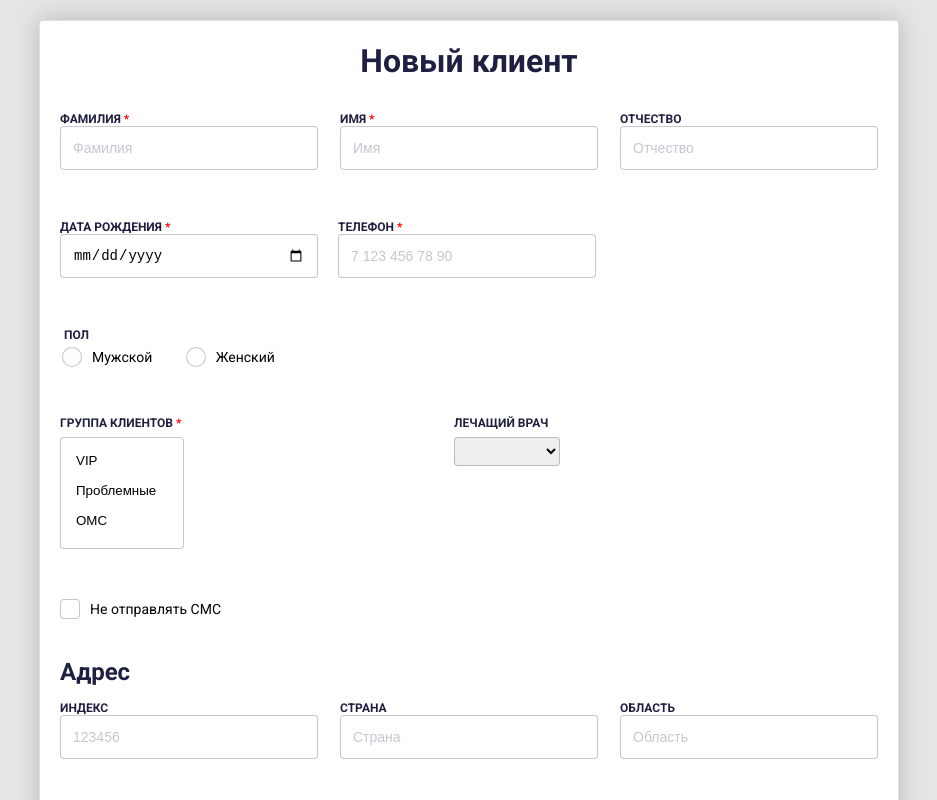
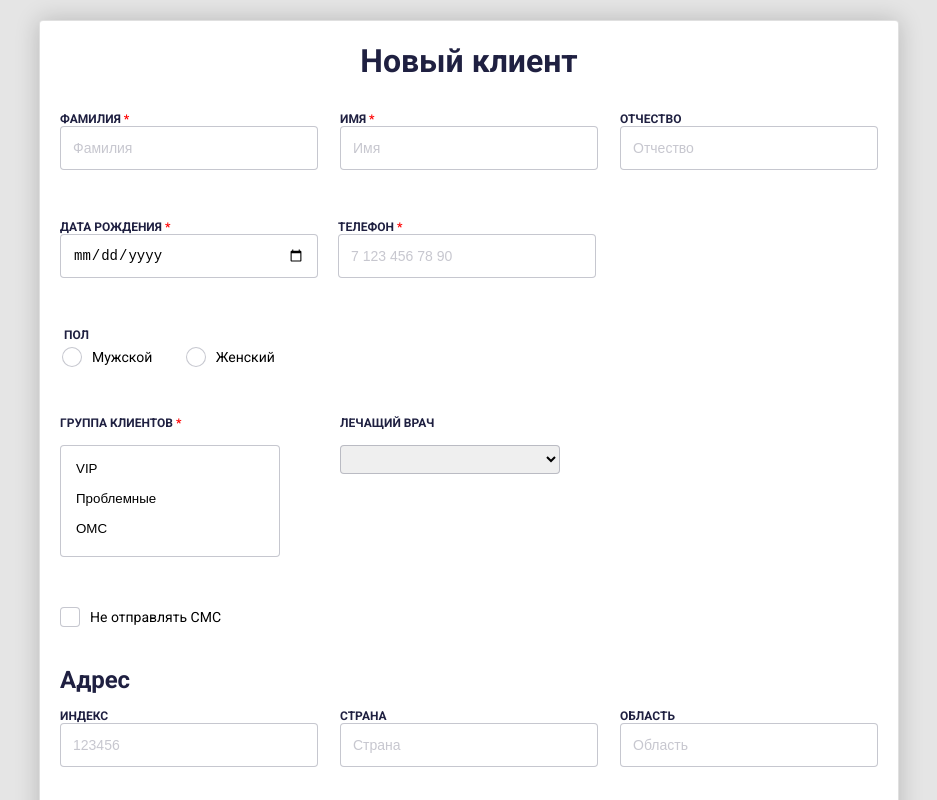
Before and after one commit to mefistodevelop/vue-form, a Vue app: page / in a window 1280 px wide. Shown: the top 800 px of the page, without its empty margins (171-1108 px from the left). Built offline with nearby package versions, Linux system fonts and the light colour scheme.

Commit message:
feat: make label's title property dinamic
show title only if select is multiple

```diff
--- a/src/components/Selector.vue
+++ b/src/components/Selector.vue
@@ -1,8 +1,8 @@
 <template>
   <div class="selector">
-    <label class="selector__label" title="Чтобы выбрать несколько вариантов нажмите Ctrl">
+    <label class="selector__label" :title="title">
       <span class="selector__header">
-        {{ placeholder }}
+        <span class="selector__label-text">{{ placeholder }}</span>
         <span class="selector__star" v-if="required">*</span>
         <small class="selector__error" v-if="v.$error && !v.$required">
           Это поле обязательно для заполнения
@@ -63,6 +63,11 @@
         default: '',
       },
     },
+    data() {
+      return {
+        title: this.multiple ? 'Чтобы выбрать несколько вариантов нажмите Ctrl' : '',
+      };
+    },
     computed: {
       fieldValue: {
         get() {
@@ -90,18 +95,21 @@
       flex-direction: column;
     }
 
+    &__label-text {
+      @include label-text;
+    }
+
     &__star {
       @include required-mark;
     }
 
     &__error {
-      color: #ff0000;
+      @include required-warning;
     }
 
     &__group {
-      margin-top: .7rem;
       padding: .5rem;
-
+      width: 22rem;
       border: 1px solid $inactive;
       border-radius: 4px;
 
```
